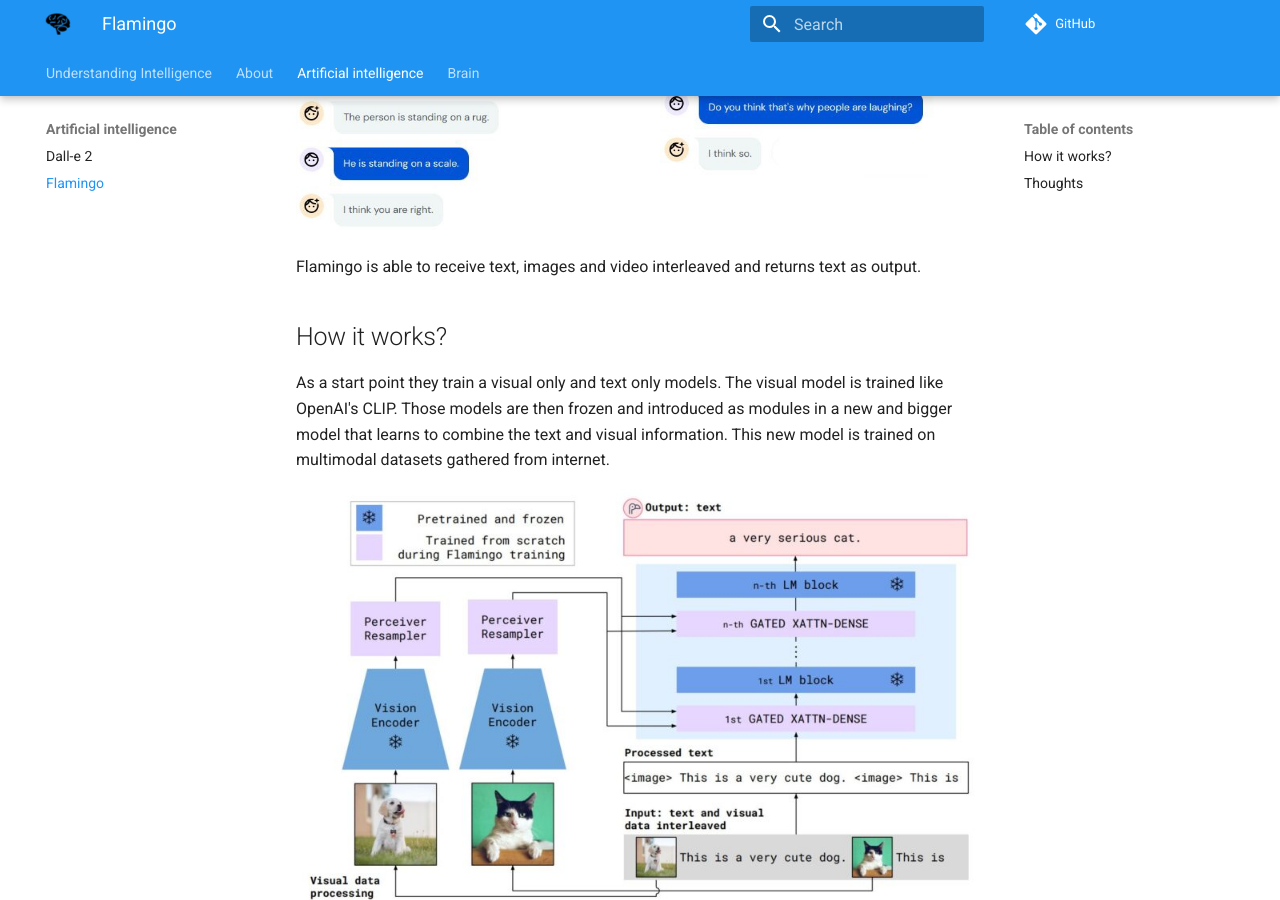
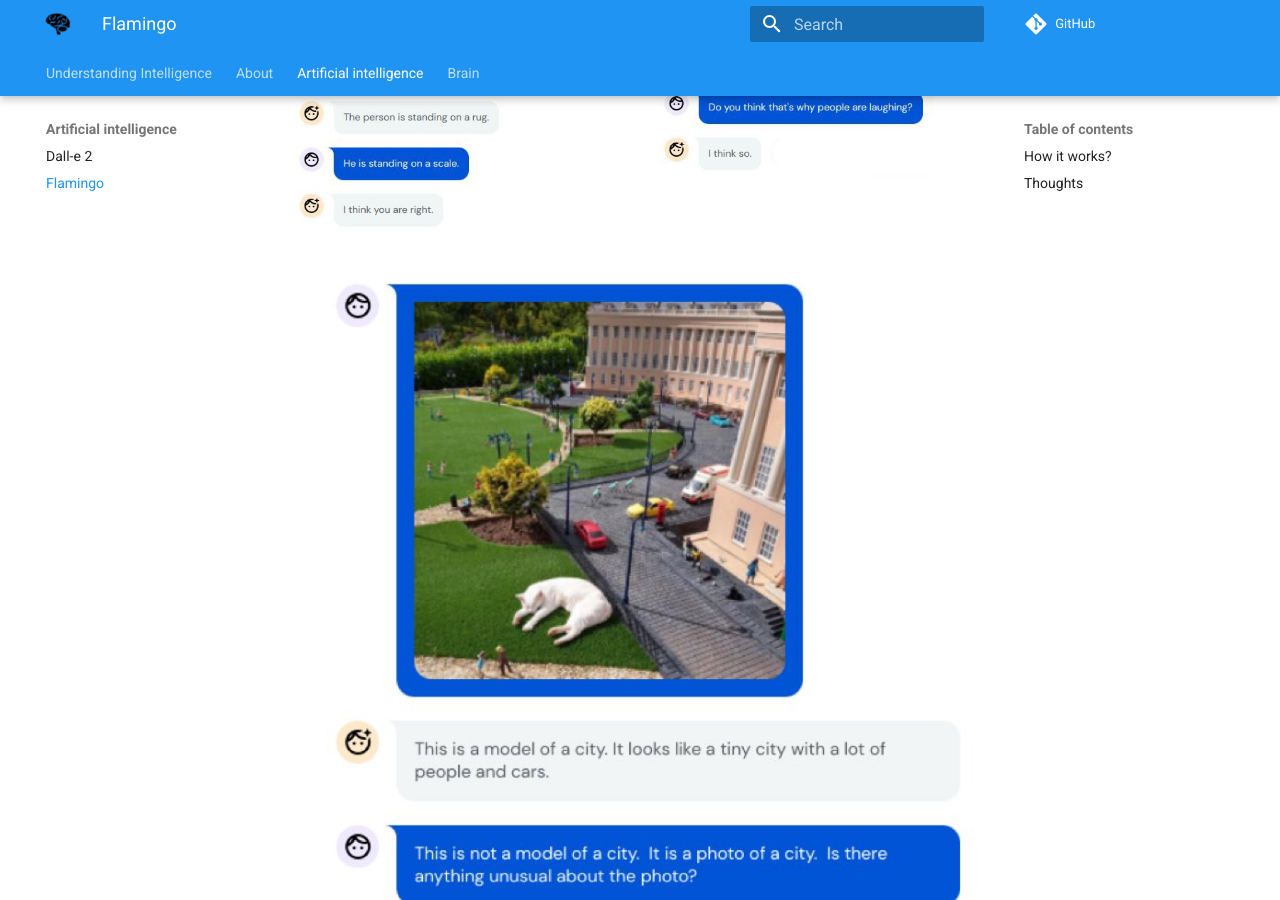
Before and after one commit to ironbar/understanding_intelligence, an MkDocs documentation site: the page built from docs/artificial-intelligence/flamingo.md, in a window 1280 px wide and 900 px high, scrolled down 1535 px. Built offline with MkDocs 1.6.1 and Material for MkDocs 9.7.7, drawn with Linux system fonts in a browser that asks for light colours; comment, search, counter and statistics services are not loaded.

Commit message:
added new image

```diff
--- a/docs/artificial-intelligence/flamingo.md
+++ b/docs/artificial-intelligence/flamingo.md
@@ -6,6 +6,8 @@
 ![neural network description](res/2022-05-10-18-23-32.png)
 
 ![obama dialog](res/2022-05-10-18-24-45.png)
+
+![cat](res/2022-05-10-18-37-17.png)
 
 Flamingo is able to receive text, images and video interleaved and returns text as output.
 
```
Also changed, not shown: docs/artificial-intelligence/res/2022-05-10-18-37-17.png (added).
